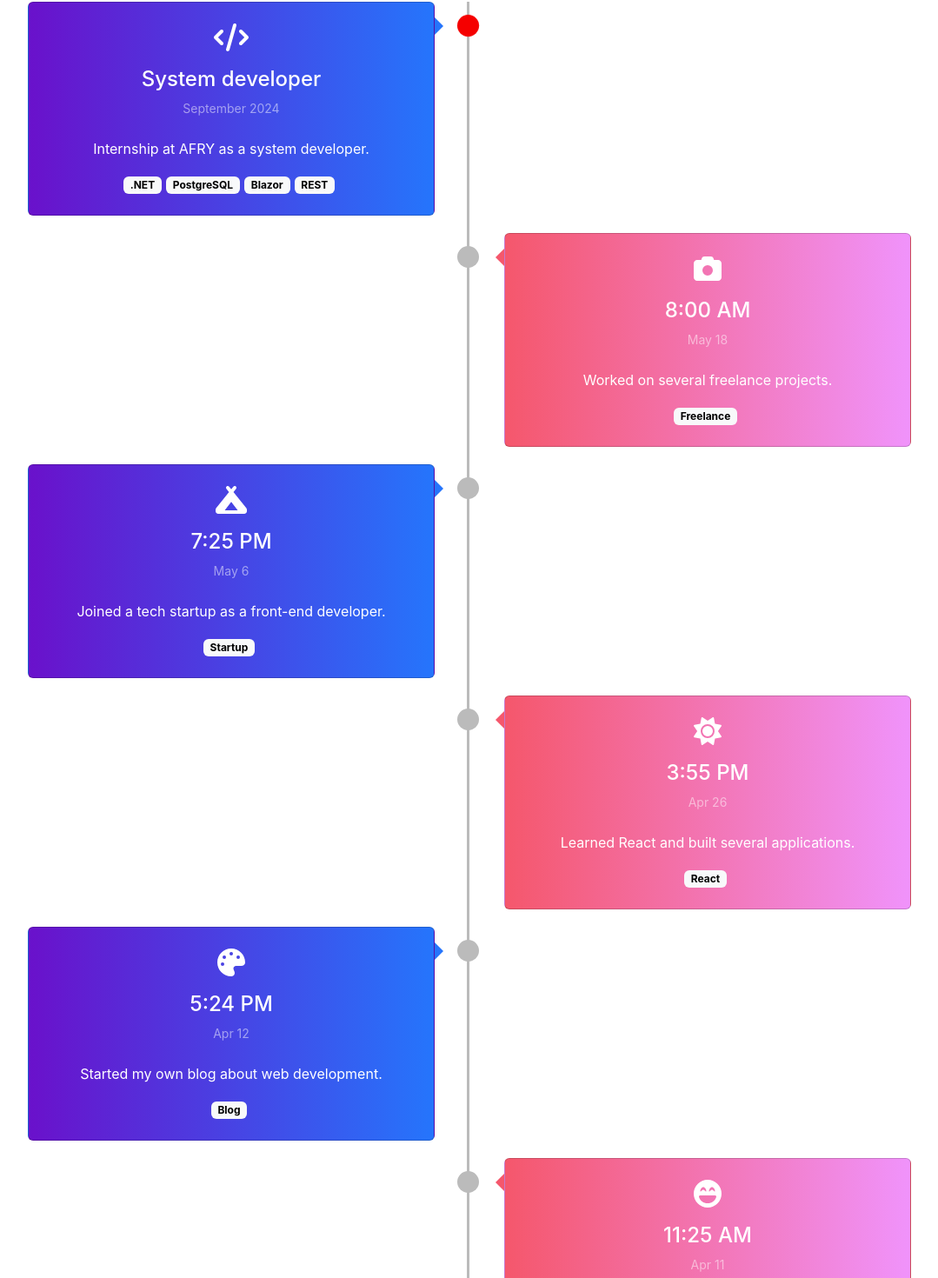
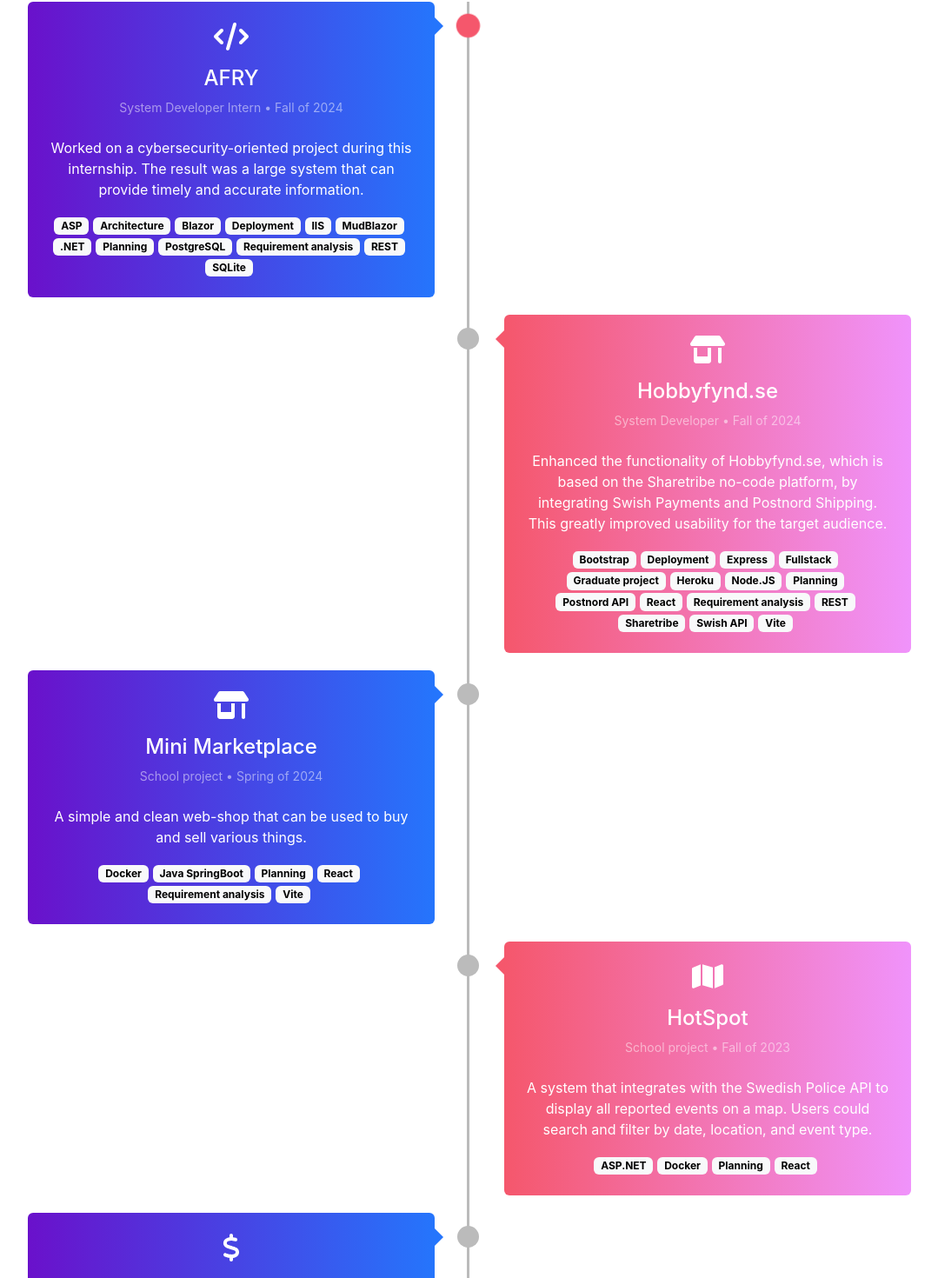
Before and after one commit to edvintopa/edvintopa, a React (Create React App) app: page / in a window 1280 px wide. Shown: the part 96-1566 px from the top of the page at 87% size, without its empty margins (100-1179 px from the left). Built offline with nearby package versions, Linux system fonts and the light colour scheme.

Commit message:
Updated timeline data

```diff
--- a/src/assets/data/timelineData.json
+++ b/src/assets/data/timelineData.json
@@ -1,51 +1,37 @@
 [
   {
-    "title": "System developer",
-    "date": "September 2024",
+    "title": "AFRY",
+    "date": "System Developer Intern • Fall of 2024",
     "icon": "faCode",
-    "description": "Internship at AFRY as a system developer.",
-    "badges": [".NET", "PostgreSQL", "Blazor", "REST"]
+    "description": "Worked on a cybersecurity-oriented project during this internship. The result was a large system that can provide timely and accurate information.",
+    "badges": ["ASP", "Architecture", "Blazor", "Deployment", "IIS", "MudBlazor", ".NET", "Planning", "PostgreSQL", "Requirement analysis", "REST", "SQLite"]
   },
   {
-    "title": "8:00 AM",
-    "date": "May 18",
-    "icon": "faCamera",
-    "description": "Worked on several freelance projects.",
-    "badges": ["Freelance"]
+    "title": "Hobbyfynd.se",
+    "date": "System Developer • Fall of 2024",
+    "icon": "faShop",
+    "description": "Enhanced the functionality of Hobbyfynd.se, which is based on the Sharetribe no-code platform, by integrating Swish Payments and Postnord Shipping. This greatly improved usability for the target audience.",
+    "badges": ["Bootstrap", "Deployment", "Express", "Fullstack", "Graduate project", "Heroku", "Node.JS", "Planning", "Postnord API", "React", "Requirement analysis", "REST", "Sharetribe", "Swish API", "Vite"]
   },
   {
-    "title": "7:25 PM",
-    "date": "May 6",
-    "icon": "faCampground",
-    "description": "Joined a tech startup as a front-end developer.",
-    "badges": ["Startup"]
+    "title": "Mini Marketplace",
+    "date": "School project • Spring of 2024",
+    "icon": "faShop",
+    "description": "A simple and clean web-shop that can be used to buy and sell various things.",
+    "badges": ["Docker", "Java SpringBoot", "Planning", "React", "Requirement analysis", "Vite"]
   },
   {
-    "title": "3:55 PM",
-    "date": "Apr 26",
-    "icon": "faSun",
-    "description": "Learned React and built several applications.",
-    "badges": ["React"]
+    "title": "HotSpot",
+    "date": "School project • Fall of 2023",
+    "icon": "faMap",
+    "description": "A system that integrates with the Swedish Police API to display all reported events on a map. Users could search and filter by date, location, and event type.",
+    "badges": ["ASP.NET", "Docker", "Planning", "React"]
   },
   {
-    "title": "5:24 PM",
-    "date": "Apr 12",
-    "icon": "faPalette",
-    "description": "Started my own blog about web development.",
-    "badges": ["Blog"]
-  },
-  {
-    "title": "11:25 AM",
-    "date": "Apr 11",
-    "icon": "faLaughBeam",
-    "description": "Worked on open-source projects and contributed to the community.",
-    "badges": ["Open Source"]
-  },
-  {
-    "title": "12:30 PM",
-    "date": "Apr 5",
-    "icon": "faPizzaSlice",
-    "description": "Joined a multinational company as a senior developer.",
-    "badges": ["Senior Developer"]
+    "title": "CashTime",
+    "date": "School project • Spring of 2023",
+    "icon": "faDollarSign",
+    "description": "Development of CashTime, an application used to track hours worked. The app estimates the user's monthly salary by taking OB-hours and overtime into account.",
+    "badges": ["Flutter", "iOS", "Java", "Planning", "Requirement analysis", "Swift"]
   }
 ]
--- a/src/components/Timeline/Timeline.css
+++ b/src/components/Timeline/Timeline.css
@@ -115,17 +115,22 @@
   color: white;
 }
 
+.card {
+  border: none;
+}
+
 .badge {
   margin-right: 5px;
   margin-bottom: 5px;
 }
 
 @keyframes pulse {
-  0% { transform: scale(1); background-color: rgb(244, 0, 0);; }
-  50% { transform: scale(1.1); background-color: red }
-  100% { transform: scale(1); background-color: rgb(244, 0, 0);; }
+  0% { transform: scale(1); background-color: rgba(37, 117, 252, 1); }
+  25% { transform: scale(1.1); background-color: rgba(245, 87, 108, 1); }
+  75% { transform: scale(1.1); background-color: rgba(245, 87, 108, 1); }
+  100% { transform: scale(1); background-color: rgba(37, 117, 252, 1); }
 }
 
 .flash-dot::after {
-  animation: pulse 1s infinite;
+  animation: pulse 10s infinite;
 }
```
Also changed, not shown: src/components/Timeline/Timeline.js (+4 -7 lines).
